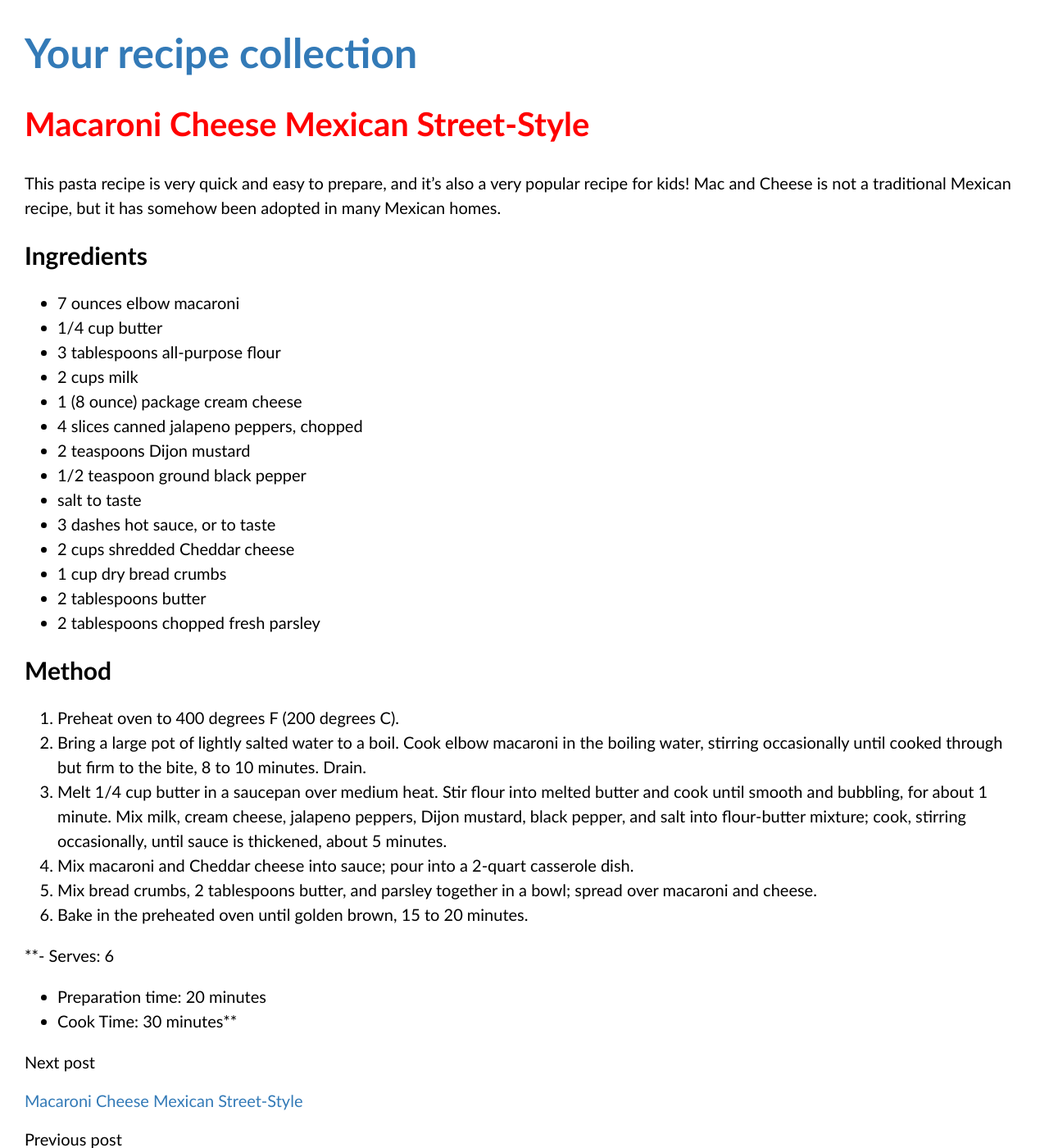
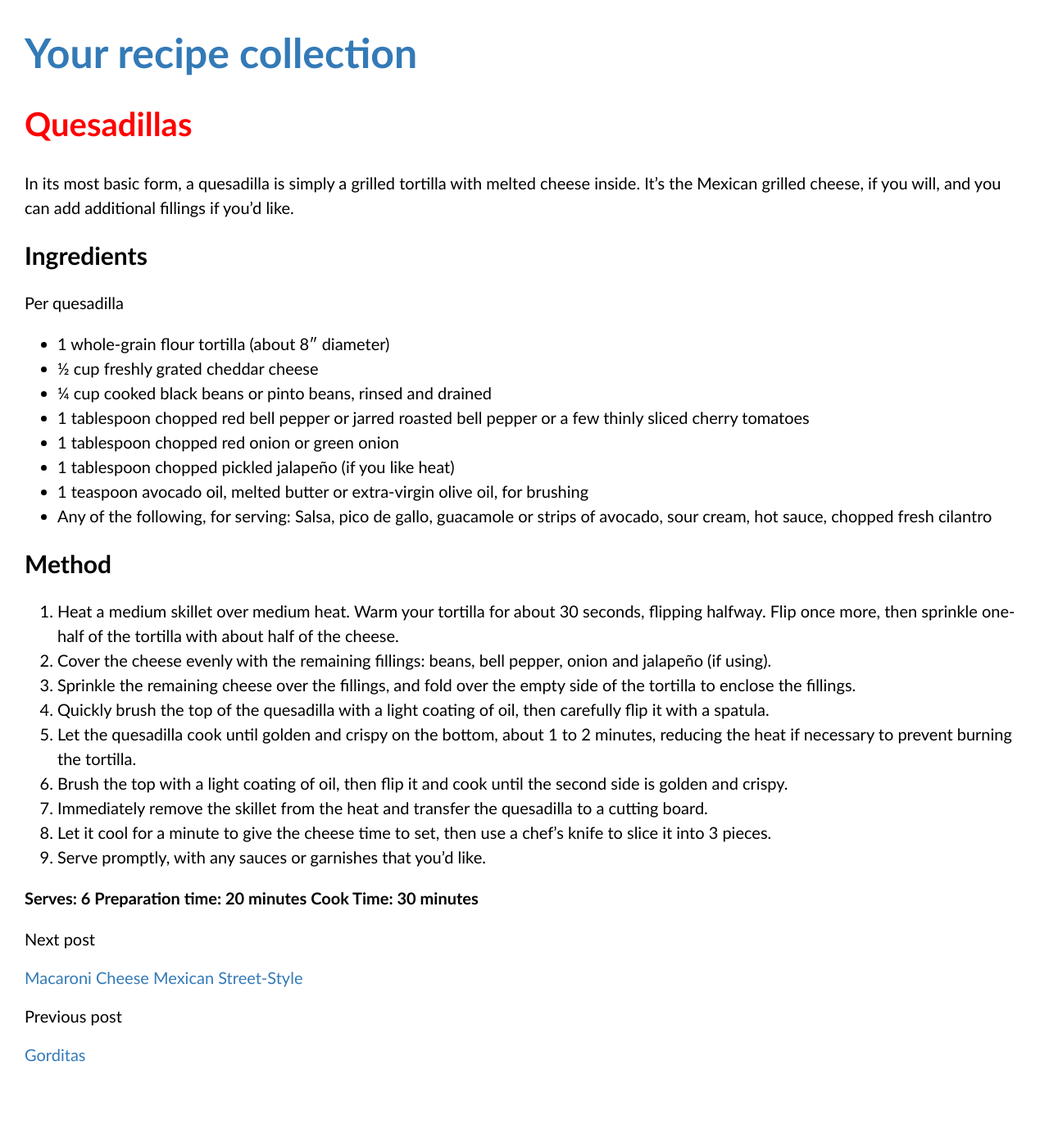
Before and after one commit to amycreates/amycreates.github.io, a Jekyll site: the page built from _recipes/recipe7.markdown, in a window 1280 px wide and 1400 px high. Shown: the whole window at 82% size. Built offline with Jekyll 4.4.1, drawn with Linux system fonts in a browser that asks for light colours.

Commit message:
Added a recipe

```diff
--- a/_recipes/recipe7.markdown
+++ b/_recipes/recipe7.markdown
@@ -1,48 +1,47 @@
 ---
 layout: recipe
-title: Macaroni Cheese Mexican Street-Style
+title: Quesadillas
 date: 2019-10-19
 excerpt_separator: <!--more-->
 published: true
 order: 1
 tags:
-  - Dutch
-  - Fish
-  - Main
+  - Mexican
+  - Street Food
+  - Quesadillas
 ---
 
-# Macaroni Cheese Mexican Street-Style
+# Quesadillas
 
-This pasta recipe is very quick and easy to prepare, and it’s also a very popular recipe for kids! Mac and Cheese is not a traditional Mexican recipe, but it has somehow been adopted in many Mexican homes.
+In its most basic form, a quesadilla is simply a grilled tortilla with melted cheese inside. It’s the Mexican grilled cheese, if you will, and you can add additional fillings if you’d like.
 
 <!--more-->
 
 ## Ingredients
 
-- 7 ounces elbow macaroni
-- 1/4 cup butter
-- 3 tablespoons all-purpose flour
-- 2 cups milk
-- 1 (8 ounce) package cream cheese
-- 4 slices canned jalapeno peppers, chopped
-- 2 teaspoons Dijon mustard
-- 1/2 teaspoon ground black pepper
-- salt to taste
-- 3 dashes hot sauce, or to taste
-- 2 cups shredded Cheddar cheese
-- 1 cup dry bread crumbs
-- 2 tablespoons butter
-- 2 tablespoons chopped fresh parsley
+Per quesadilla
+
+- 1 whole-grain flour tortilla (about 8″ diameter)
+- ½ cup freshly grated cheddar cheese
+- ¼ cup cooked black beans or pinto beans, rinsed and drained
+- 1 tablespoon chopped red bell pepper or jarred roasted bell pepper or a few thinly sliced cherry tomatoes
+- 1 tablespoon chopped red onion or green onion
+- 1 tablespoon chopped pickled jalapeño (if you like heat)
+- 1 teaspoon avocado oil, melted butter or extra-virgin olive oil, for brushing
+- Any of the following, for serving: Salsa, pico de gallo, guacamole or strips of avocado, sour cream, hot sauce, chopped fresh cilantro
 
 ## Method
 
-1. Preheat oven to 400 degrees F (200 degrees C).
-2. Bring a large pot of lightly salted water to a boil. Cook elbow macaroni in the boiling water, stirring occasionally until cooked through but firm to the bite, 8 to 10 minutes. Drain.
-3. Melt 1/4 cup butter in a saucepan over medium heat. Stir flour into melted butter and cook until smooth and bubbling, for about 1 minute. Mix milk, cream cheese, jalapeno peppers, Dijon mustard, black pepper, and salt into flour-butter mixture; cook, stirring occasionally, until sauce is thickened, about 5 minutes.
-4. Mix macaroni and Cheddar cheese into sauce; pour into a 2-quart casserole dish.
-5. Mix bread crumbs, 2 tablespoons butter, and parsley together in a bowl; spread over macaroni and cheese.
-6. Bake in the preheated oven until golden brown, 15 to 20 minutes.
+1. Heat a medium skillet over medium heat. Warm your tortilla for about 30 seconds, flipping halfway. Flip once more, then sprinkle one-half of the tortilla with about half of the cheese.
+2. Cover the cheese evenly with the remaining fillings: beans, bell pepper, onion and jalapeño (if using).
+3. Sprinkle the remaining cheese over the fillings, and fold over the empty side of the tortilla to enclose the fillings.
+4. Quickly brush the top of the quesadilla with a light coating of oil, then carefully flip it with a spatula.
+5. Let the quesadilla cook until golden and crispy on the bottom, about 1 to 2 minutes, reducing the heat if necessary to prevent burning the tortilla.
+6. Brush the top with a light coating of oil, then flip it and cook until the second side is golden and crispy.
+7. Immediately remove the skillet from the heat and transfer the quesadilla to a cutting board.
+8. Let it cool for a minute to give the cheese time to set, then use a chef’s knife to slice it into 3 pieces.
+9. Serve promptly, with any sauces or garnishes that you’d like.
 
-**- Serves: 6
-- Preparation time: 20 minutes
-- Cook Time: 30 minutes**
+**Serves: 6
+Preparation time: 20 minutes
+Cook Time: 30 minutes**
```
